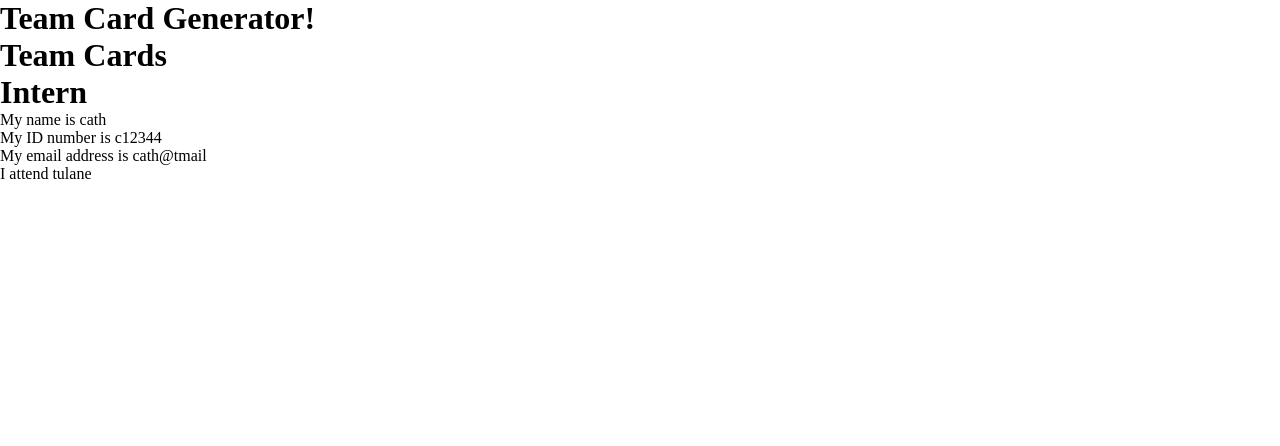
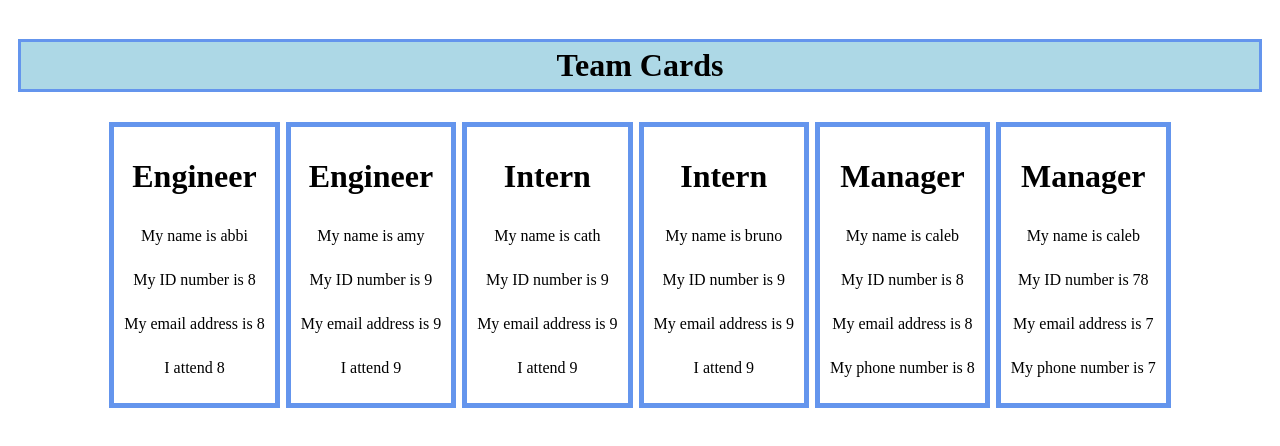
Before and after one commit to cathmcneel/team-page-builder, a website: page MyTeam.html in a window 1280 px wide. Drawn offline with Linux system fonts and the light colour scheme.

Commit message:
style sheet

```diff
--- a/MyTeam.html
+++ b/MyTeam.html
@@ -7,18 +7,46 @@
         <link rel="stylesheet" href="./dist/style.css" />
         </head>
 
-    <header>
-        <h1 id="title">Team Card Generator!</h1>
-    </header>
-
-    <body class="body" >
-        <h1> Team Cards </h1>
+    <body>
+        <h1 id="header"> Team Cards </h1>
         <!-- Team cards will go here-->
-        <div id='teamHTML'><h1>Intern</h1>
+        <div class="body" id='teamHTML'><div class="engineer-card">
+                     <h1>Engineer</h1>
+                     <p>My name is abbi </p>
+                     <p>My ID number is 8</p>
+                     <p>My email address is 8</p>
+                     <p>I attend 8</p>
+                     </div><div class="engineer-card">
+                     <h1>Engineer</h1>
+                     <p>My name is amy </p>
+                     <p>My ID number is 9</p>
+                     <p>My email address is 9</p>
+                     <p>I attend 9</p>
+                     </div><div class="intern-card">
+                    <h1>Intern</h1>
                     <p>My name is cath </p>
-                    <p>My ID number is c12344</p>
-                    <p>My email address is cath@tmail</p>
-                    <p>I attend tulane</p><!-- Each team card -->
+                    <p>My ID number is 9</p>
+                    <p>My email address is 9</p>
+                    <p>I attend 9</p>
+                    </div><div class="intern-card">
+                    <h1>Intern</h1>
+                    <p>My name is bruno </p>
+                    <p>My ID number is 9</p>
+                    <p>My email address is 9</p>
+                    <p>I attend 9</p>
+                    </div><div class="manager-card">
+                    <h1>Manager</h1>
+                    <p>My name is caleb </p>
+                    <p>My ID number is 8</p>
+                    <p>My email address is 8</p>
+                    <p> My phone number is 8</p>
+                    </div><div class="manager-card">
+                    <h1>Manager</h1>
+                    <p>My name is caleb </p>
+                    <p>My ID number is 78</p>
+                    <p>My email address is 7</p>
+                    <p> My phone number is 7</p>
+                    </div><!-- Each team card -->
         </div>
 
     </body>
--- a/index.js
+++ b/index.js
@@ -12,17 +12,12 @@ teamArray = [
         </head>
 
     <body class="body" >
-        <h1> Team Cards </h1>
+        <h1 id="header"> Team Cards </h1>
         <!-- Team cards will go here-->
         <div id='teamHTML'>`,
         // the team cards will be appended here
 
         //intern HTML - card 1
-
-
-
-
-
 
             `<!-- Each team card -->
         </div>
@@ -76,11 +71,13 @@ const createEmployee = () => {
             .then((managerInfo) => {
                  // make html card
                     const internHTML =
-                    `<h1>Manager</h1>
+                    `<div class="manager-card">
+                    <h1>Manager</h1>
                     <p>My name is ${managerInfo.managerName} </p>
                     <p>My ID number is ${managerInfo.managerID}</p>
                     <p>My email address is ${managerInfo.managerEmail}</p>
-                    <p> My phone number is ${managerInfo.managerPhone}</p>`
+                    <p> My phone number is ${managerInfo.managerPhone}</p>
+                    </div>`
 
                  // insert Intern HTML into team array
                      teamArray.splice(1, 0, internHTML)
@@ -117,11 +114,13 @@ const createEmployee = () => {
                 .then((internInfo) => {
                     // make html card
                   const internHTML =
-                    `<h1>Intern</h1>
+                    `<div class="intern-card">
+                    <h1>Intern</h1>
                     <p>My name is ${internInfo.internName} </p>
                     <p>My ID number is ${internInfo.internID}</p>
                     <p>My email address is ${internInfo.internEmail}</p>
-                    <p>I attend ${internInfo.internSchool}</p>`
+                    <p>I attend ${internInfo.internSchool}</p>
+                    </div>`
 
                     // insert Intern HTML into team array
                     teamArray.splice(1, 0, internHTML)
@@ -156,11 +155,13 @@ const createEmployee = () => {
                  .then((engineerInfo) => {
                      // make html card
                    const internHTML =
-                     `<h1>Engineer</h1>
+                     `<div class="engineer-card">
+                     <h1>Engineer</h1>
                      <p>My name is ${engineerInfo.engineerName} </p>
                      <p>My ID number is ${engineerInfo.engineerID}</p>
                      <p>My email address is ${engineerInfo.engineerEmail}</p>
-                     <p>I attend ${engineerInfo.engineerGithub}</p>`
+                     <p>I attend ${engineerInfo.engineerGithub}</p>
+                     </div>`
 
                      // insert Intern HTML into team array
                      teamArray.splice(1, 0, internHTML)
```
Also changed, not shown: dist/index.html, dist/style.css.
